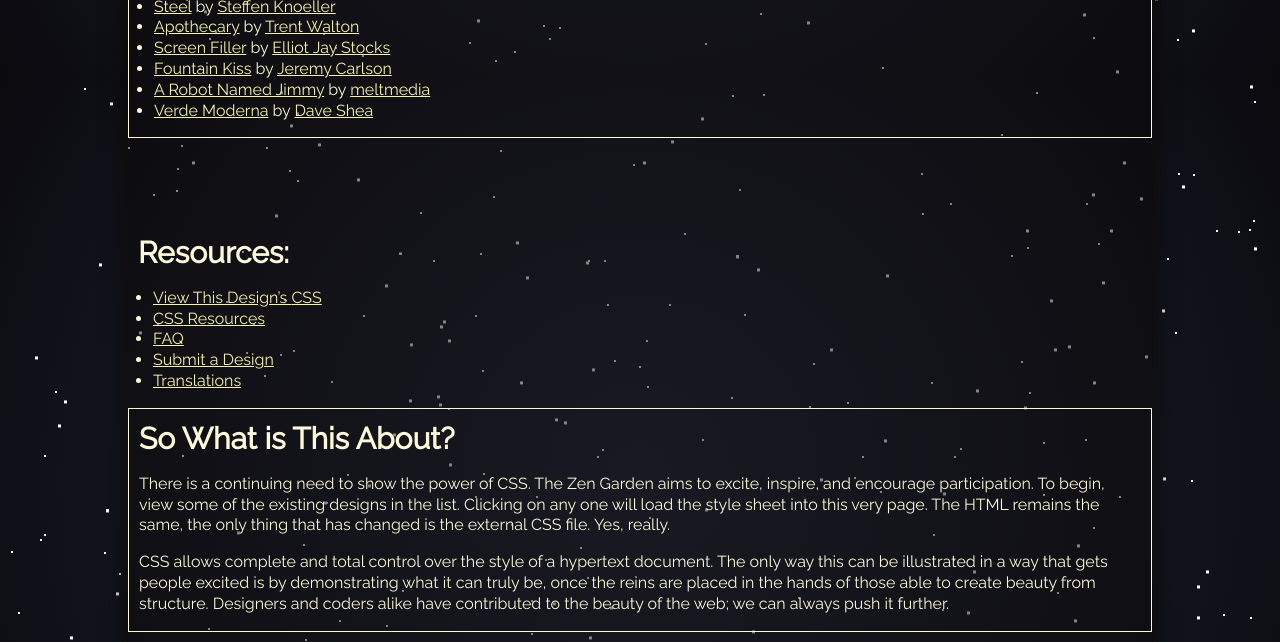
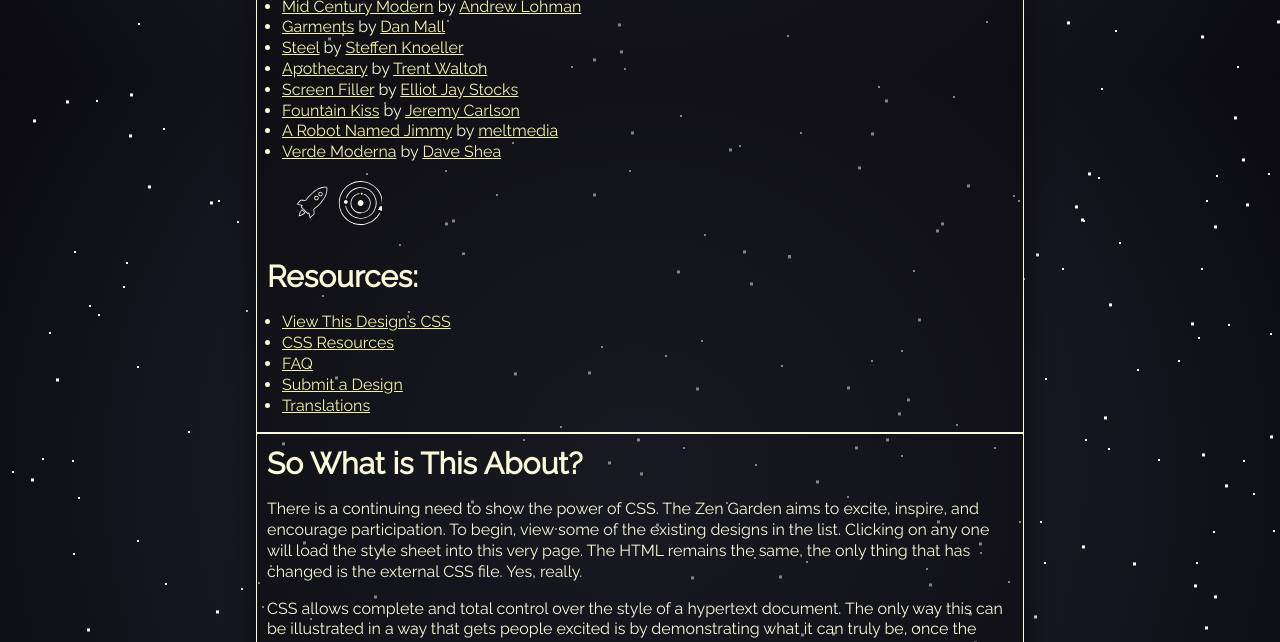
Before and after one commit to OneHoopyFrood/ZenGarden-InSpace, a plain HTML site: page index.html in a window 1280 px wide. Shown: the part 724-1366 px from the top of the page. Drawn offline with nearby package versions, Linux system fonts and the light colour scheme; files that its build step writes are made by us from their sources; files whose address does not match are found by name.

Commit message:
Add assets

```diff
--- a/styles/general.scss
+++ b/styles/general.scss
@@ -9,14 +9,14 @@
 body {
   font-family: 'Raleway';
   color: $text-color;
-  width: 80%;
+  width: 60%;
   margin: auto;
   font-size: 16px;
   line-height: 1.3;
 }
 
 .explanation,
-.design-selection
+.sidebar
 {
   @include border;
 }
```
Also changed, not shown: assets/branding/Galaxy-01.svg (added), assets/branding/Galaxy-02.svg (added), assets/branding/Galaxy-03.svg (added), assets/branding/Galaxy-04.svg (added), assets/branding/saturn.svg (added), assets/branding/touch-icon-1.jpg (added), assets/branding/touch-icon-2.jpg (added), assets/icons/orbit.svg (added), assets/icons/planet-icon-1.svg (added), assets/icons/planet-icon-2.svg (added), assets/icons/rocket.svg (added), assets/logo.svg (added).
